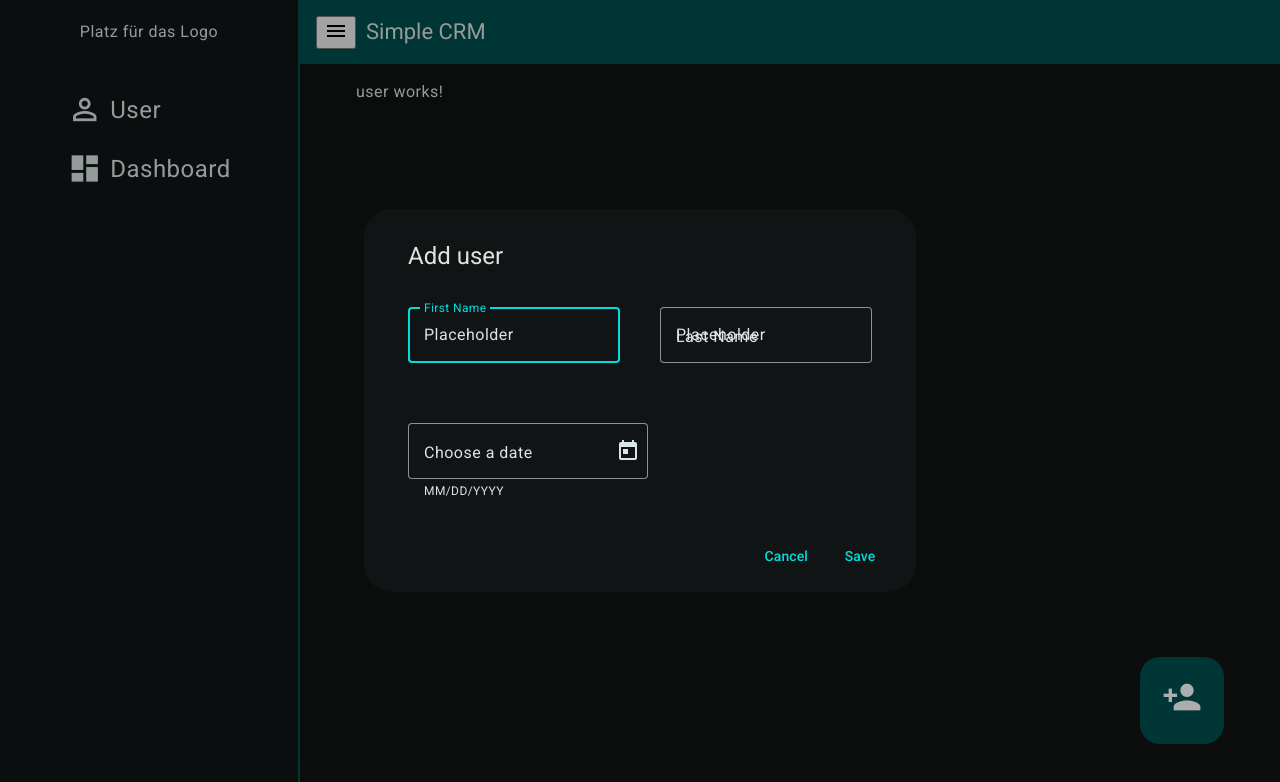
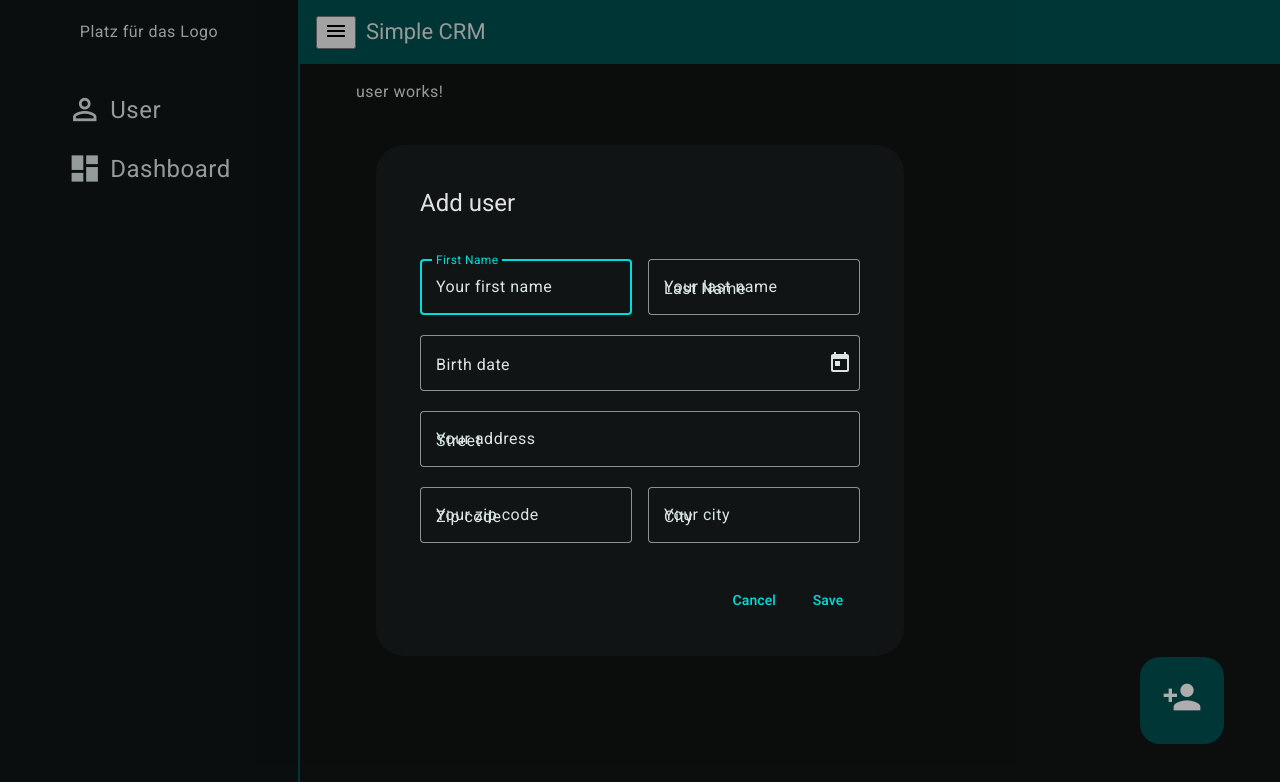
Before and after one commit to erdaltok/Simple-CRM, an Angular app: page /user in a window 1280 px wide. Both pictures are taken after a click on the button "person_add". Shown: the top 782 px of the page. Built offline with nearby package versions, Linux system fonts and the light colour scheme.

Commit message:
include modal user and connect input-fields via ng-Model

```diff
--- a/src/app/dialog-add-user/dialog-add-user.component.html
+++ b/src/app/dialog-add-user/dialog-add-user.component.html
@@ -1,37 +1,62 @@
+<div class="form-container">
+
+    <div>
         <h1 mat-dialog-title>Add user</h1>
+    </div>
+
 <mat-dialog-content>
 
 
-<div class="form-container">
+<div >
+
+    <div class="input-container gap-16">
         <mat-form-field appearance="outline" class="inputField">
             <mat-label>First Name</mat-label>
-        <input matInput placeholder="Placeholder">
+            <input [(ngModel)]="user.firstName" matInput placeholder="Your first name">
         </mat-form-field>
 
         <mat-form-field appearance="outline" class="inputField">
             <mat-label>Last Name</mat-label>
-        <input matInput placeholder="Placeholder">
+            <input [(ngModel)]="user.lastName" matInput placeholder="Your last name">
         </mat-form-field>
     </div>
 
     <div>
-
-    <mat-form-field appearance="outline" class="inputField">
-        <mat-label>Choose a date</mat-label>
-        <input matInput [matDatepicker]="picker">
-        <mat-hint>MM/DD/YYYY</mat-hint>
+        <mat-form-field appearance="outline" class="inputField full-width">
+            <mat-label>Birth date</mat-label>
+            <input [(ngModel)]="birthDate" matInput [matDatepicker]="picker">
             <mat-datepicker-toggle matIconSuffix [for]="picker"></mat-datepicker-toggle>
             <mat-datepicker #picker startView="year" [startAt]="startDate"></mat-datepicker>
         </mat-form-field>
+    </div>
+
+    <div>
+        <mat-form-field appearance="outline" class="inputField full-width">
+            <mat-label>Street</mat-label>
+            <input [(ngModel)]="user.street" matInput placeholder="Your address">
+        </mat-form-field>
+    </div>
+
+    <div class="input-container gap-16">
+        <mat-form-field appearance="outline" class="inputField">
+            <mat-label>Zip code</mat-label>
+            <input [(ngModel)]="user.zipCode" matInput placeholder="Your zip code">
+        </mat-form-field>
+
+        <mat-form-field appearance="outline" class="inputField">
+            <mat-label>City</mat-label>
+            <input [(ngModel)]="user.city" matInput placeholder="Your city">
+        </mat-form-field>
+    </div>
+
+</div>
+
+</mat-dialog-content>
+
+<mat-dialog-actions>
+    <button mat-button>Cancel</button>
+    <button (click)="saveUser()" mat-button>Save</button>
+</mat-dialog-actions>
 
 
 </div>
-
-
-
-
-</mat-dialog-content>
-<mat-dialog-actions>
-    <button mat-button >Cancel</button>
-    <button mat-button  >Save</button>
-</mat-dialog-actions>
--- a/src/app/dialog-add-user/dialog-add-user.component.scss
+++ b/src/app/dialog-add-user/dialog-add-user.component.scss
@@ -1,15 +1,15 @@
 .form-container {
-    display: flex;
-
+    padding: 20px;
 }
 
 
-.inputField {
-   padding: 20px;
+.input-container {
+    display: flex;
+    justify-content: space-between;
 
 }
 
 h1 {
+    padding-bottom: 20px;
     margin: 0;
-    padding: 15px 0 15px 44px;
 }
--- a/src/app/dialog-add-user/dialog-add-user.component.ts
+++ b/src/app/dialog-add-user/dialog-add-user.component.ts
@@ -4,9 +4,10 @@ import { MatInputModule } from '@angular/material/input';
 import { MatFormFieldModule } from '@angular/material/form-field';
 import { MatButtonModule } from '@angular/material/button';
 import { MatDatepickerModule } from '@angular/material/datepicker';
-import {provideNativeDateAdapter} from '@angular/material/core';
+import { provideNativeDateAdapter } from '@angular/material/core';
+import { FormsModule } from '@angular/forms';
 
-
+import { User } from '../../models/user.class';
 
 
 @Component({
@@ -19,6 +20,7 @@ import {provideNativeDateAdapter} from '@angular/material/core';
     MatFormFieldModule,
     MatButtonModule,
     MatDatepickerModule,
+    FormsModule
   ],
   providers: [provideNativeDateAdapter()],
   templateUrl: './dialog-add-user.component.html',
@@ -27,8 +29,21 @@ import {provideNativeDateAdapter} from '@angular/material/core';
 export class DialogAddUserComponent {
   readonly startDate = new Date(1990, 0, 1);
 
-    constructor(public dialog: MatDialog) { }
+  user = new User();
+  birthDate?: Date;
+
+  constructor(public dialog: MatDialog) {
+
+    }
+
+  saveUser() {
+    if (this.birthDate) {
+      const formattedDate = this.birthDate.toLocaleDateString('de-DE');
+      this.user.birthDate = formattedDate; // Speichern als formatiertes Datum
+      console.log('Current user is', this.user);
+    }
 
 
+    }
 
 }
--- a/src/app/user/user.component.ts
+++ b/src/app/user/user.component.ts
@@ -7,10 +7,7 @@ import { MatTooltipModule } from '@angular/material/tooltip';
 import { MatDialog} from '@angular/material/dialog';
 import { DialogAddUserComponent } from '../dialog-add-user/dialog-add-user.component';
 
-
-
-
-
+import { User } from '../../models/user.class';
 
 @Component({
   selector: 'app-user',
@@ -26,8 +23,12 @@ import { DialogAddUserComponent } from '../dialog-add-user/dialog-add-user.compo
 })
 export class UserComponent {
 
+  user = new User();
 
-  constructor(public dialog: MatDialog) { }
+
+  constructor(public dialog: MatDialog) {
+
+   }
 
 
   openDialog(){
--- /dev/null
+++ b/src/models/user.class.ts
@@ -0,0 +1,21 @@
+export class User {
+    firstName: string;
+    lastName: string;
+    birthDate: string;
+    street: string;
+    zipCode: number;
+    city: string;
+
+
+    constructor(obj?: any) {
+        this.firstName = obj ? obj.firstName : '';
+        this.lastName = obj ? obj.lastName : '';
+        this.birthDate = obj ? obj.birthDate : '';
+        this.street = obj ? obj.street : '';
+        this.zipCode = obj ? obj.zipCode : '';
+        this.city = obj ? obj.city : '';
+    }
+
+
+
+}
--- a/src/styles.scss
+++ b/src/styles.scss
@@ -1,4 +1,19 @@
 /* You can add global styles to this file, and also import other style files */
 
-html, body { height: 100%; }
-body { margin: 0; font-family: Roboto, "Helvetica Neue", sans-serif; }
+html,
+body {
+    height: 100%;
+}
+
+body {
+    margin: 0;
+    font-family: Roboto, "Helvetica Neue", sans-serif;
+}
+
+.gap-16 {
+    gap: 16px;
+}
+
+.full-width {
+    width: 100%;
+}
```
Lines whose indentation alone changed are shown as unchanged.
